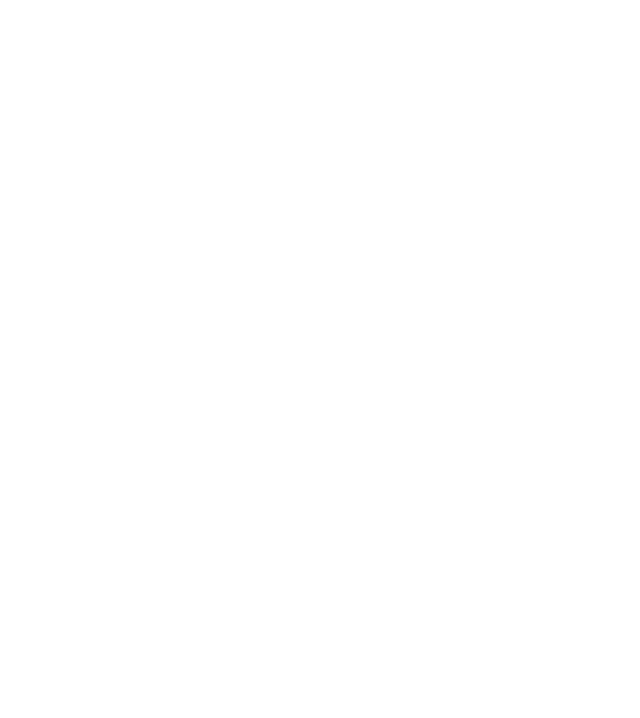
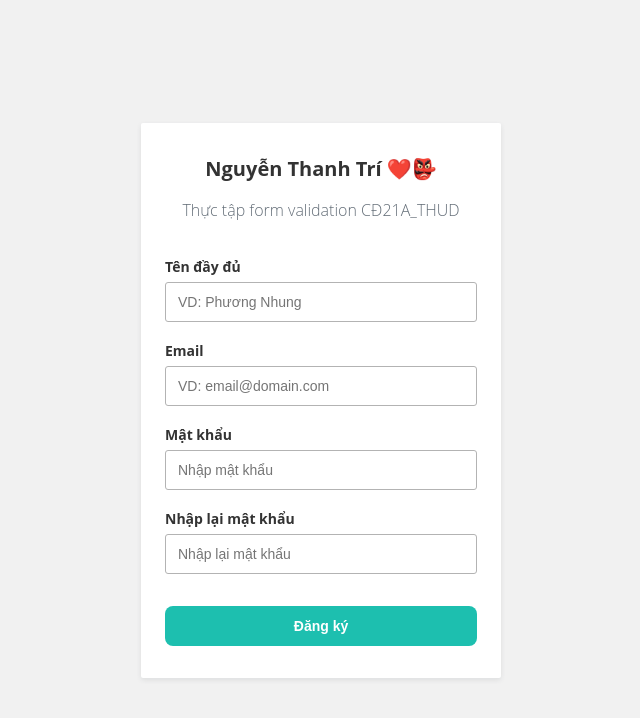
Before and after one commit to SilenceBOYZ/formValidation, a plain HTML site: page index.html in a window 1280 px wide. Shown: the whole page, without its empty margins (319-959 px from the left). Drawn offline with Linux system fonts and the light colour scheme.

Commit message:
Bài tập thực hành đến phút  28: 43

```diff
--- /dev/null
+++ b/app.js
@@ -0,0 +1,43 @@
+
+// Đối tượng `Validator`
+function validator (options) {
+  var formElement = document.querySelector(options.form);
+  if (formElement){
+    options.rules.forEach(function(rule) {
+      var inputElement = formElement.querySelector(rule.selector);
+      if(inputElement){
+        inputElement.onblur = function (){
+          // Lấy value: từ inputElement.value
+          // láy hàm test từ rules.test
+          var errorMessage = rule.test(inputElement.value);
+          if ()
+        }
+      }
+    });
+  }
+}
+
+
+
+// Định nghĩa Rules
+// Nguyên tắc của các rules
+// 1. Khi có lỗi => trả ra messae lỗi
+// 2. khi hợp lệ =. không trả ra cái gì cả (undefined)
+validator.isRequired = function (selector) {
+  return {
+    selector: selector,
+    test: function (value) {
+      // Hàm trim loại bỏ các dấu cách của hai bên đầu hoặc cuối
+      return value.trim() ? undefined : "Vui lòng nhập trường này";
+    }
+  };
+}
+
+validator.isEmail = function (selector) {
+  return {
+    selector: selector,
+    test: function () {
+
+    }
+  };
+}
--- a/index.html
+++ b/index.html
@@ -1,11 +1,84 @@
 <!DOCTYPE html>
 <html lang="en">
-<head>
-  <meta charset="UTF-8">
-  <meta name="viewport" content="width=device-width, initial-scale=1.0">
-  <title>Document</title>
-</head>
-<body>
+  <head>
+    <meta charset="UTF-8" />
+    <meta name="viewport" content="width=device-width, initial-scale=1.0" />
+    <title>Document</title>
+    <link rel="stylesheet" href="style.css" />
+  </head>
+  <body>
+    <div class="main">
+      <form action="" method="POST" class="form" id="form-1">
+        <h3 class="heading">Nguyễn Thanh Trí ❤️👺</h3>
+        <p class="desc">Thực tập form validation CĐ21A_THUD</p>
+
+        <div class="spacer"></div>
+
+        <div class="form-group">
+          <label for="fullname" class="form-label">Tên đầy đủ</label>
+          <input
+            id="fullname"
+            name="fullname"
+            type="text"
+            placeholder="VD: Phương Nhung"
+            class="form-control"
+          />
+          <span class="form-message"></span>
+        </div>
+
+        <div class="form-group">
+          <label for="email" class="form-label">Email</label>
+          <input
+            id="email"
+            name="email"
+            type="text"
+            placeholder="VD: email@domain.com"
+            class="form-control"
+          />
+          <span class="form-message"></span>
+        </div>
+
+        <div class="form-group">
+          <label for="password" class="form-label">Mật khẩu</label>
+          <input
+            id="password"
+            name="password"
+            type="password"
+            placeholder="Nhập mật khẩu"
+            class="form-control"
+          />
+          <span class="form-message"></span>
+        </div>
+
+        <div class="form-group">
+          <label for="password_confirmation" class="form-label"
+            >Nhập lại mật khẩu</label
+          >
+          <input
+            id="password_confirmation"
+            name="password_confirmation"
+            placeholder="Nhập lại mật khẩu"
+            type="password"
+            class="form-control"
+          />
+          <span class="form-message"></span>
+        </div>
+
+        <button class="form-submit">Đăng ký</button>
+      </form>
+    </div>
+
+    <script src="app.js"></script>
+    <script>
+      // Mong muốn sau này sẽ lập trình theo hướng đối tượng
+      validator({
+        form: '#form-1',
+        rules: [
+          validator.isRequired('#fullname'),
+          validator.isEmail('#email'),
+        ]
+      });
+    </script>
 
 </body>
 </html>
--- /dev/null
+++ b/style.css
@@ -0,0 +1,106 @@
+* {
+  padding: 0;
+  margin: 0;
+  box-sizing: border-box;
+}
+html {
+  color: #333;
+  font-size: 62.5%;
+  font-family: "Open Sans", sans-serif;
+}
+.main {
+  background: #f1f1f1;
+  min-height: 100vh;
+  display: flex;
+  justify-content: center;
+}
+.form {
+  width: 360px;
+  min-height: 100px;
+  padding: 32px 24px;
+  text-align: center;
+  background: #fff;
+  border-radius: 2px;
+  margin: 24px;
+  align-self: center;
+  box-shadow: 0 2px 5px 0 rgba(51, 62, 73, 0.1);
+}
+.form .heading {
+  font-size: 2rem;
+}
+.form .desc {
+  text-align: center;
+  color: #636d77;
+  font-size: 1.6rem;
+  font-weight: lighter;
+  line-height: 2.4rem;
+  margin-top: 16px;
+  font-weight: 300;
+}
+
+.form-group {
+  display: flex;
+  margin-bottom: 16px;
+  flex-direction: column;
+}
+
+.form-label,
+.form-message {
+  text-align: left;
+}
+
+.form-label {
+  font-weight: 700;
+  padding-bottom: 6px;
+  line-height: 1.8rem;
+  font-size: 1.4rem;
+}
+
+.form-control {
+  height: 40px;
+  padding: 8px 12px;
+  border: 1px solid #b3b3b3;
+  border-radius: 3px;
+  outline: none;
+  font-size: 1.4rem;
+}
+
+.form-control:hover {
+  border-color: #1dbfaf;
+}
+
+.form-group.invalid .form-control {
+  border-color: #f33a58;
+}
+
+.form-group.invalid .form-message {
+  color: #f33a58;
+}
+
+.form-message {
+  font-size: 1.2rem;
+  line-height: 1.6rem;
+  padding: 4px 0 0;
+}
+
+.form-submit {
+  outline: none;
+  background-color: #1dbfaf;
+  margin-top: 12px;
+  padding: 12px 16px;
+  font-weight: 600;
+  color: #fff;
+  border: none;
+  width: 100%;
+  font-size: 14px;
+  border-radius: 8px;
+  cursor: pointer;
+}
+
+.form-submit:hover {
+  background-color: #1ac7b6;
+}
+
+.spacer {
+  margin-top: 36px;
+}
```
